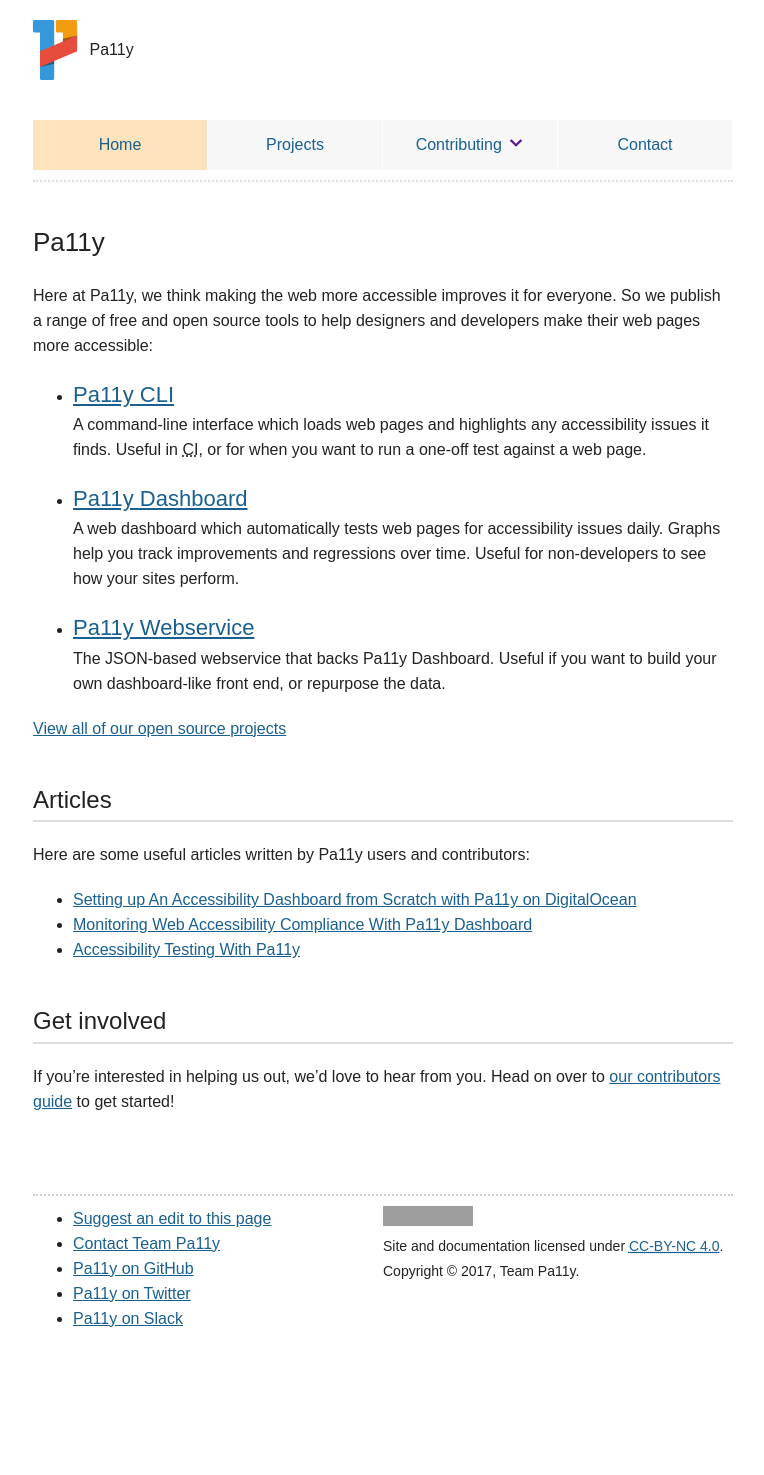
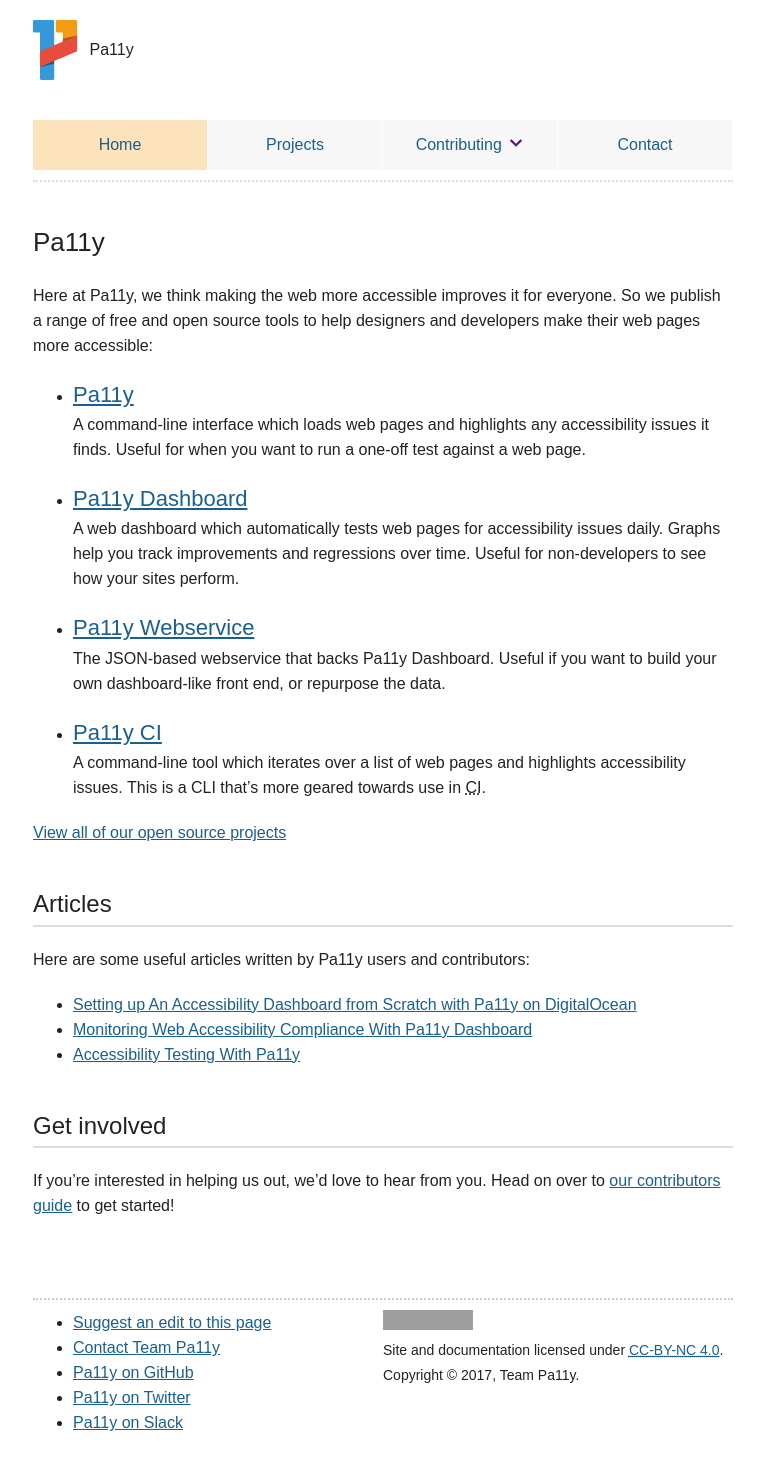
Before and after one commit to pa11y/pa11y.github.io, a Jekyll site: the page built from pages/home.md, in a window 1280 px wide. Shown: the whole page, without its empty margins (257-1021 px from the left). Built offline with Jekyll 4.4.1, drawn with Linux system fonts in a browser that asks for light colours; before the commit the page ends 1371 px from its top, so only the background shows below that; grey boxes are pictures that could not be loaded.

Commit message:
Add Pa11y CI to the home page (#61)

```diff
--- a/pages/home.md
+++ b/pages/home.md
@@ -9,14 +9,17 @@ permalink: /
 
 Here at Pa11y, we think making the web more accessible improves it for everyone. So we publish a range of free and open source tools to help designers and developers make their web pages more accessible:
 
-  - ### [Pa11y CLI]
-    A command-line interface which loads web pages and highlights any accessibility issues it finds. Useful in <abbr title="Continuous Integration">CI</abbr>, or for when you want to run a one-off test against a web page.
+  - ### [Pa11y]
+    A command-line interface which loads web pages and highlights any accessibility issues it finds. Useful for when you want to run a one-off test against a web page.
 
   - ### [Pa11y Dashboard]
     A web dashboard which automatically tests web pages for accessibility issues daily. Graphs help you track improvements and regressions over time. Useful for non-developers to see how your sites perform.
 
   - ### [Pa11y Webservice]
     The JSON-based webservice that backs Pa11y Dashboard. Useful if you want to build your own dashboard-like front end, or repurpose the data.
+
+  - ### [Pa11y CI]
+    A command-line tool which iterates over a list of web pages and highlights accessibility issues. This is a CLI that's more geared towards use in <abbr title="Continuous Integration">CI</abbr>.
 
 [View all of our open source projects][projects]
 
@@ -37,7 +40,8 @@ If you're interested in helping us out, we'd love to hear from you. Head on over
 
 
 [contributors]: /contributing/
-[pa11y cli]: https://github.com/pa11y/pa11y
+[pa11y]: https://github.com/pa11y/pa11y
+[pa11y ci]: https://github.com/pa11y/ci
 [pa11y dashboard]: https://github.com/pa11y/dashboard
 [pa11y webservice]: https://github.com/pa11y/webservice
 [projects]: /projects/
```
